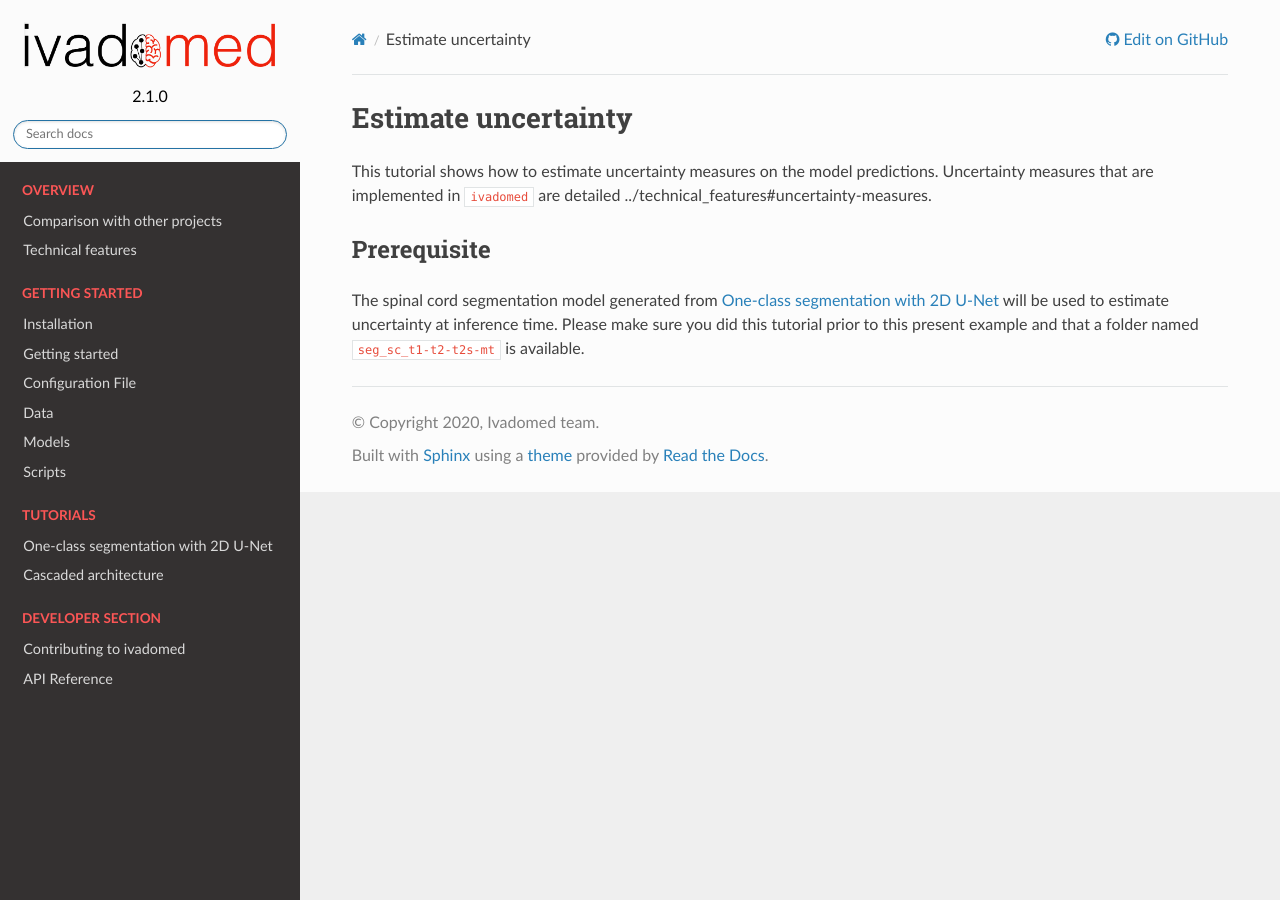
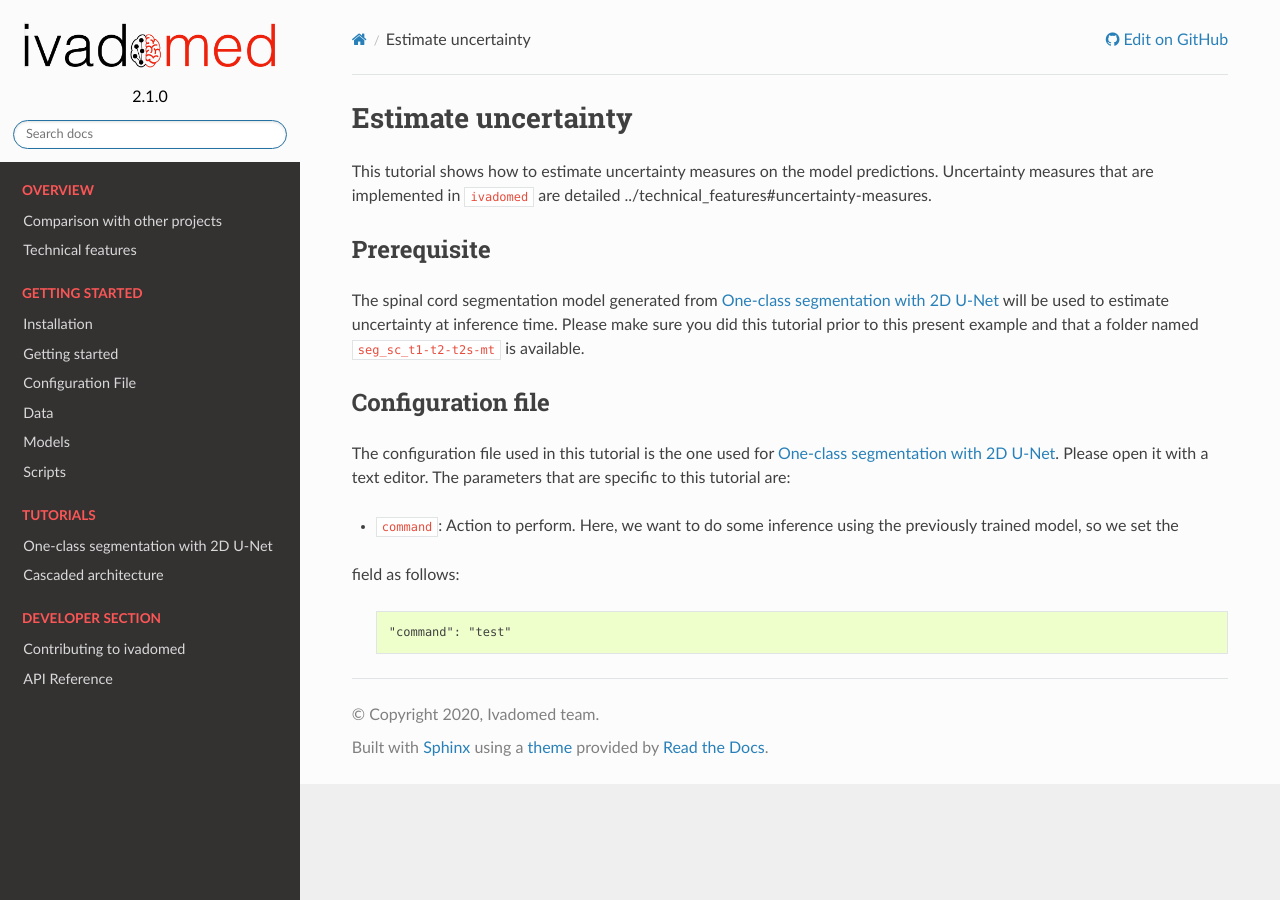
Before and after one commit to ivadomed/ivadomed, a Sphinx documentation site: the page built from docs/source/tutorials/uncertainty.rst, in a window 1280 px wide. Built offline with Sphinx 7.4.7 and the Read the Docs theme 2.0.0, drawn with Linux system fonts in a browser that asks for light colours.

Commit message:
uncertainty: init config file

```diff
--- a/docs/source/tutorials/uncertainty.rst
+++ b/docs/source/tutorials/uncertainty.rst
@@ -12,3 +12,18 @@ Prerequisite
 The spinal cord segmentation model generated from :doc:`../tutorials/one_class_segmentation_2d_unet` will be used to
 estimate uncertainty at inference time. Please make sure you did this tutorial prior to this present example and that a
 folder named ``seg_sc_t1-t2-t2s-mt`` is available.
+
+
+Configuration file
+------------------
+
+The configuration file used in this tutorial is the one used for
+:doc:`../tutorials/one_class_segmentation_2d_unet`. Please open it with a text editor. The parameters that are specific
+to this tutorial are:
+
+- ``command``: Action to perform. Here, we want to do some inference using the previously trained model, so we set the
+field as follows:
+
+  .. code-block:: xml
+
+     "command": "test"
```
